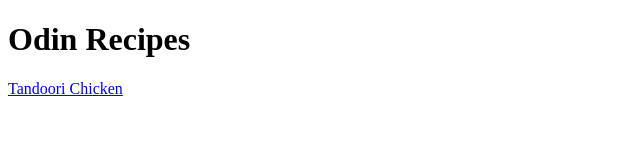
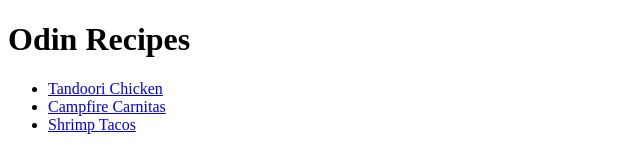
Before and after one commit to Ghost032022/odin-recipes, a plain HTML site: page index.html in a window 1280 px wide. Shown: the whole page, without its empty margins (0-640 px from the left). Drawn offline with Linux system fonts and the light colour scheme.

Commit message:
Added the link for 2 more recipes

```diff
--- a/index.html
+++ b/index.html
@@ -7,6 +7,12 @@
 </head>
 <body>
     <h1>Odin Recipes</h1>
-    <a href="recipes/tandoori-chicken.html">Tandoori Chicken</a>
+    <ul>
+       <li><a href="recipes/tandoori-chicken.html">Tandoori Chicken</a></li>
+       <li><a href="recipes/campfire-carnitas.html">Campfire Carnitas</a></li>
+        <li><a href="./recipes/shrimp-tacos.html">Shrimp Tacos</a></li>
+
+    </ul>
+
 </body>
 </html>
```
